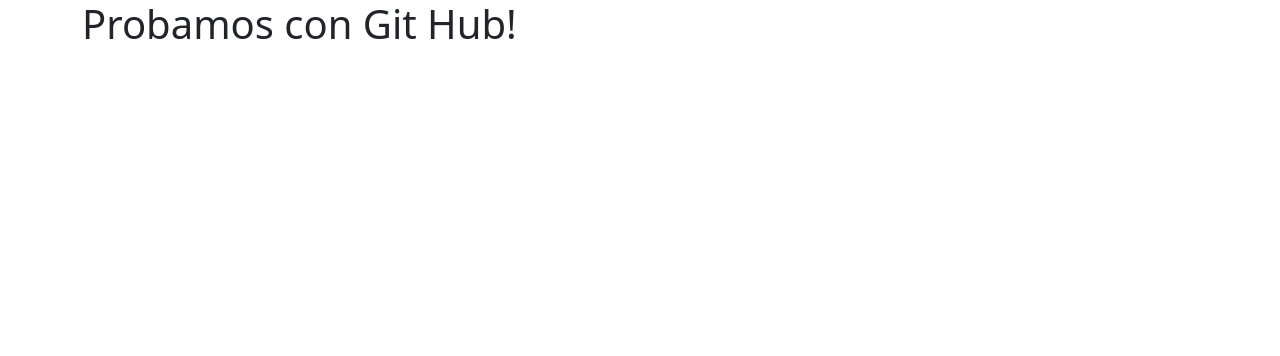
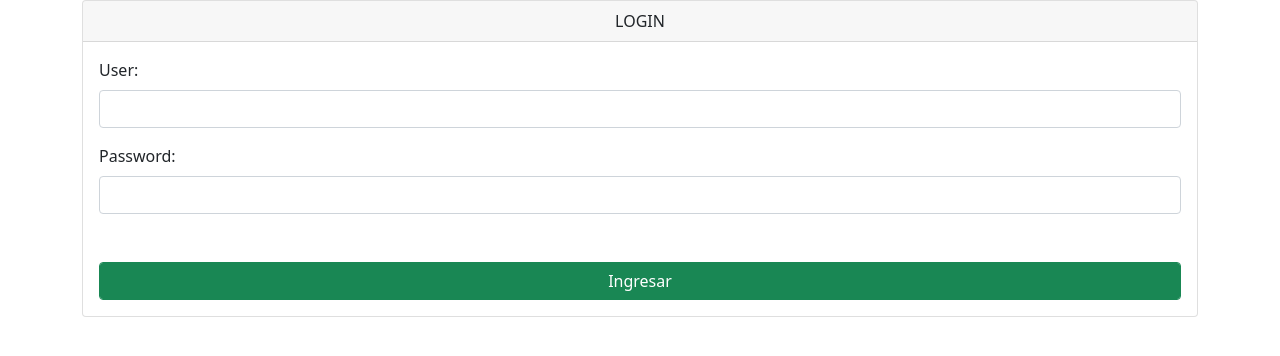
Before and after one commit to 7-programacion/pruebaGIT, a plain HTML site: page index.html in a window 1280 px wide. Drawn offline with nearby package versions, Linux system fonts and the light colour scheme.

Commit message:
LOGIN CM5

```diff
--- a/index.html
+++ b/index.html
@@ -14,7 +14,28 @@
     <div class="container">
         <div class="row">
             <div class="col-12">
-                <h1>Probamos con Git Hub!</h1>
+
+                <div class="card">
+                    <div class="card-header text-center">
+                        LOGIN
+                    </div>
+                    <div class="card-body">
+                        <div class="form-group mb-3">
+                            <label for="" class="form-label">User: </label>
+                            <input type="text" class="form-control">
+                        </div>
+                        <div class="form-group mb-5">
+                            <label for="" class="form-label">Password: </label>
+                            <input type="password" class="form-control">
+                        </div>
+                        <div class="form-group">
+                            <button class="btn btn-success form-control">Ingresar</button>
+                        </div>
+
+                    </div>
+
+                </div>
+
             </div>
 
         </div>
```
